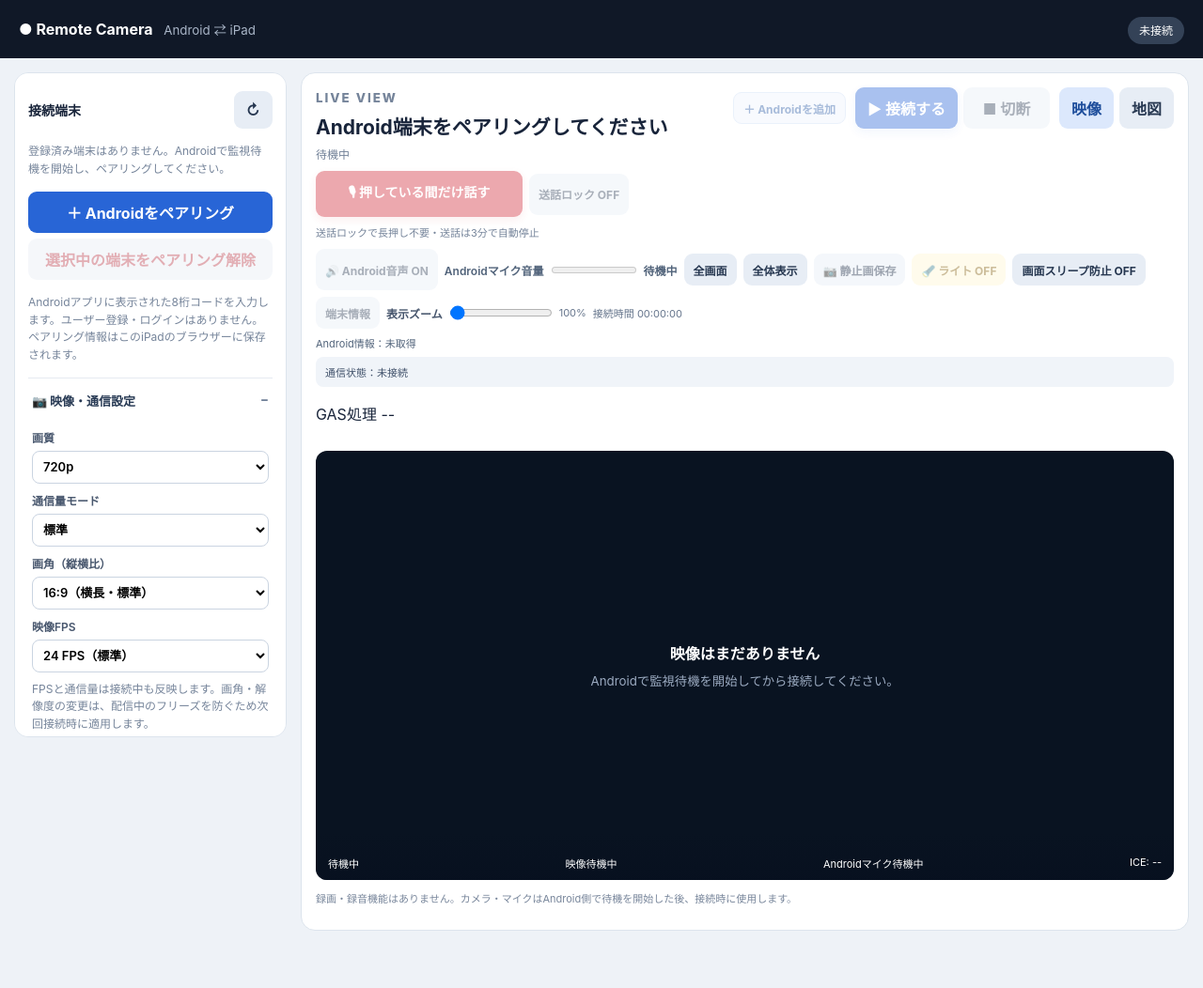
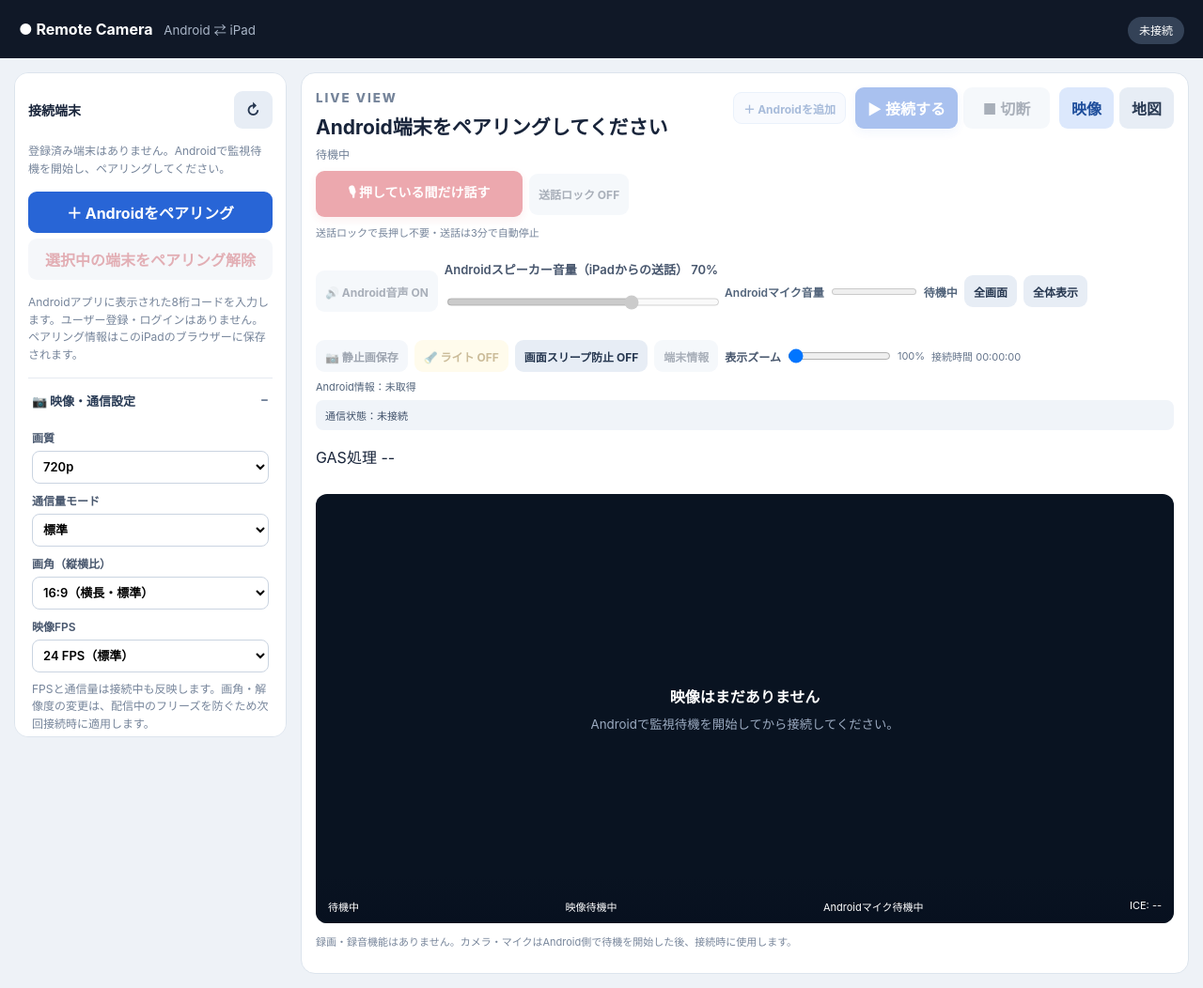
Before and after one commit to a09848281-prog/web, a plain HTML site: page web/index.html in a window 1280 px wide. Shown: the whole page at 94% size. Before the commit the page ends 1006 px from the top, so only its background shows below. Drawn offline with nearby package versions, Linux system fonts and the light colour scheme.

Commit message:
v4.1: add Android talkback volume control

```diff
--- a/web/index.html
+++ b/web/index.html
@@ -98,6 +98,7 @@
       <button id="ptt" type="button" class="ptt pttProminent" disabled>🎙 押している間だけ話す</button>
       <button id="pttLock" type="button" disabled>送話ロック OFF</button><span class="audioControlHint">送話ロックで長押し不要・送話は3分で自動停止</span>
       <button id="remoteMute" type="button" disabled>🔊 Android音声 ON</button>
+      <label class="androidVolumeLabel">Androidスピーカー音量（iPadからの送話） <output id="androidSpeakerVolumeValue">70%</output><input id="androidSpeakerVolume" type="range" min="0" max="100" value="70" disabled></label>
       <label class="audioMeterLabel">Androidマイク音量 <meter id="audioLevel" min="0" max="1" value="0"></meter><output id="audioLevelText">待機中</output></label>
       <button id="fullscreen" type="button">全画面</button>
       <button id="fitMode" type="button">全体表示</button>
```
